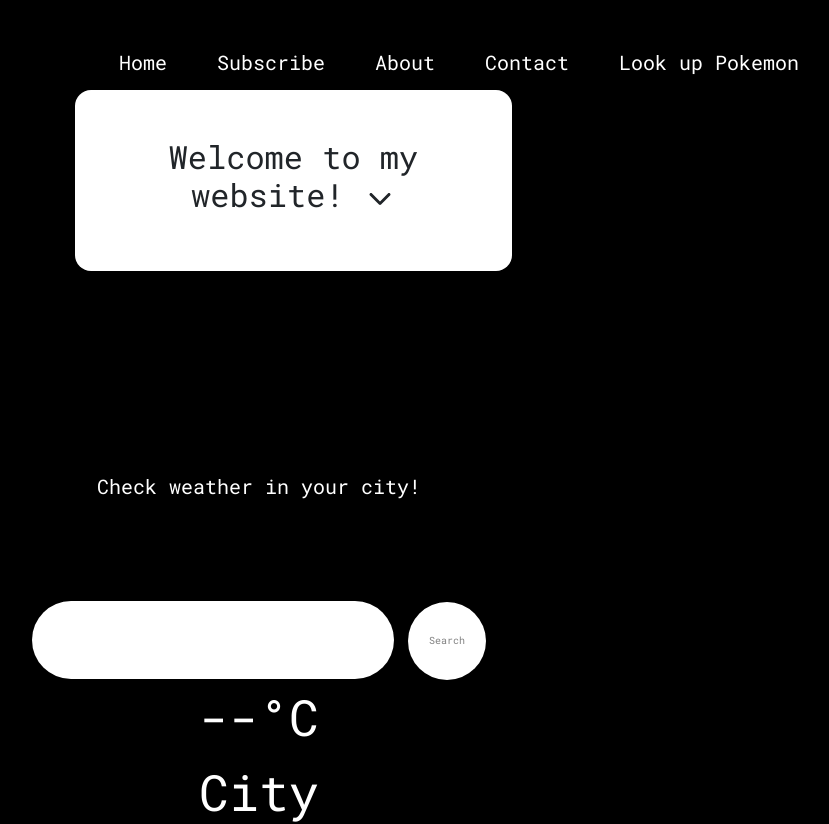
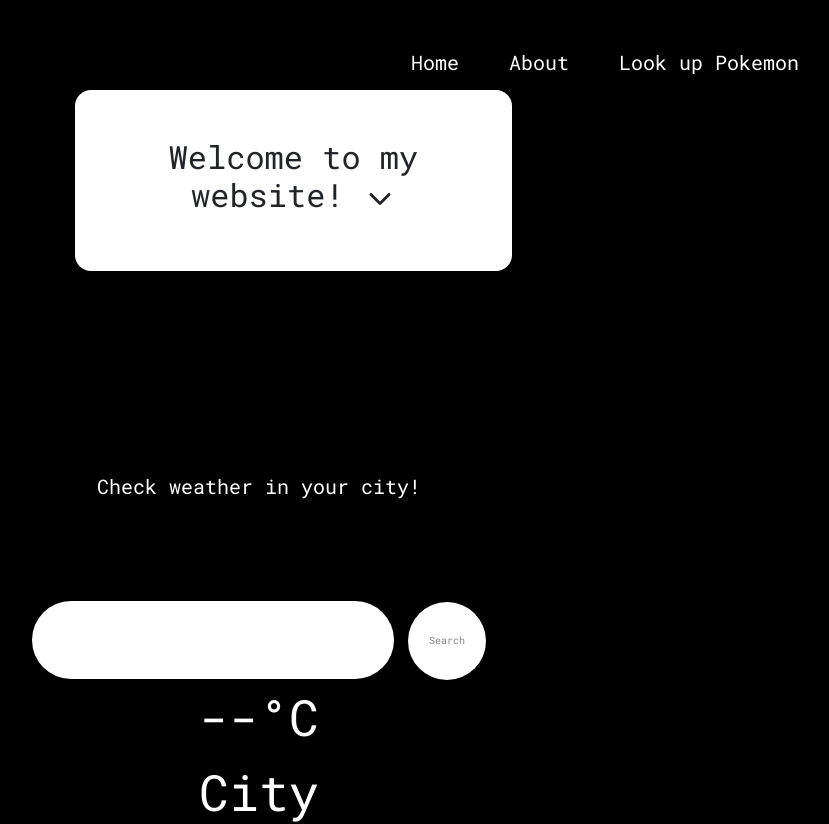
Before and after one commit to Asamijonsson/portfolio2023, a React (Create React App) app: page / in a window 1280 px wide. Shown: the top 824 px of the page, without its empty margins (381-1210 px from the left). Built offline with nearby package versions, Linux system fonts and the light colour scheme.

Commit message:
Update nav Link

```diff
--- a/src/NavLink.jsx
+++ b/src/NavLink.jsx
@@ -10,9 +10,9 @@ const NavLink = () => {
       <Link to={"/"} className={style.link} reloadDocument>
         <h3 className={colorstyle.primary}>Home</h3>
       </Link>
-      <Link to={"/subscribe"} className={style.link} reloadDocument>
+      {/* <Link to={"/subscribe"} className={style.link} reloadDocument>
         <h3 className={colorstyle.primary}>Subscribe</h3>
-      </Link>
+      </Link> */}
 
       {/* <Link to={"/works"} className={style.link} reloadDocument>
         <h3 className={colorstyle.primary}>Works(mock-up)</h3>
@@ -21,9 +21,9 @@ const NavLink = () => {
       <Link to={"/aboutme"} className={style.link} reloadDocument>
         <h3 className={colorstyle.primary}>About</h3>
       </Link>
-      <Link to={"/contact"} className={style.link} reloadDocument>
+      {/* <Link to={"/contact"} className={style.link} reloadDocument>
         <h3 className={colorstyle.primary}>Contact</h3>
-      </Link>
+      </Link> */}
 
       <Link to={"pokemon"} className={style.link} reloadDocument>
         <h3 className={colorstyle.primary}>Look up Pokemon</h3>
```
